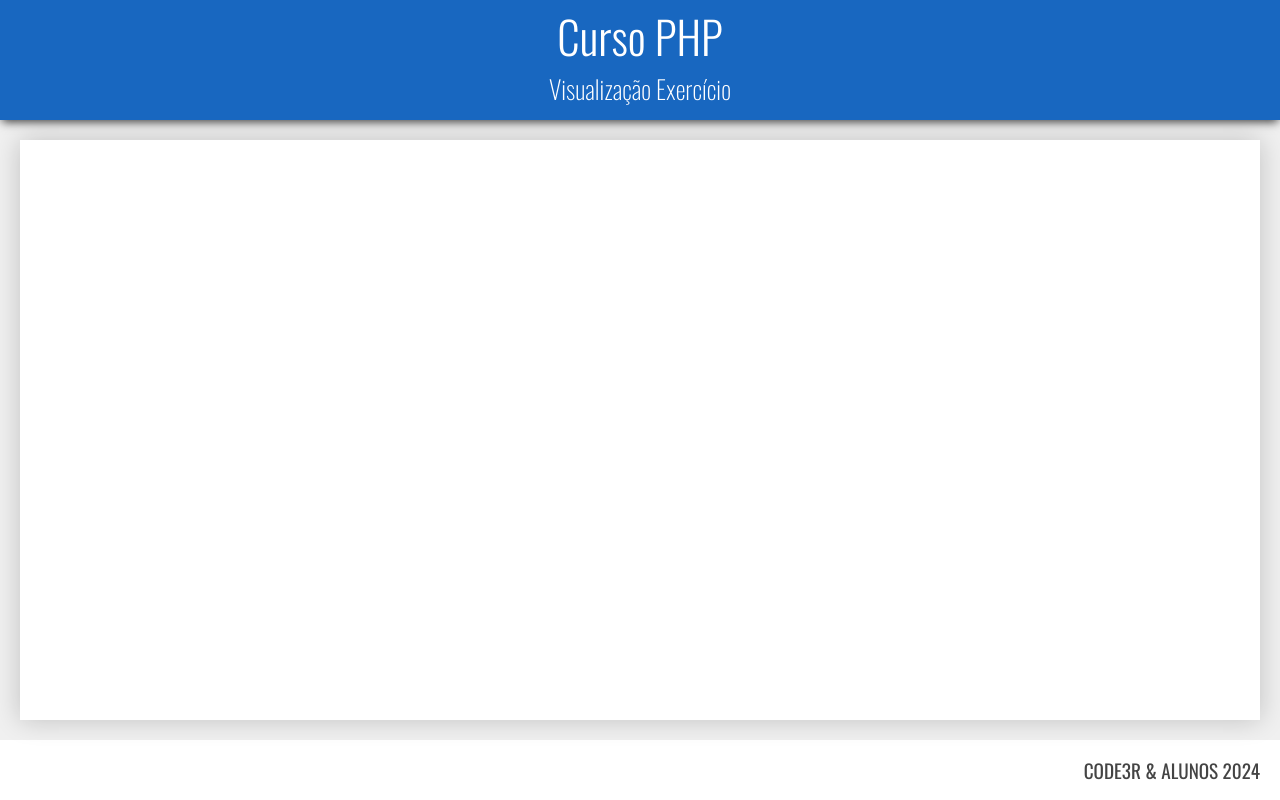
After one commit to Gustavo-OSHA/PHP, a PHP site: page /exercicio.php in a window 1280 px wide. The commit adds this page. Run offline with PHP 8.4, Linux system fonts and the light colour scheme.

Commit message:
Visualizaçao do Exercicio

```diff
--- /dev/null
+++ b/exercicio.php
@@ -0,0 +1,25 @@
+<!DOCTYPE html>
+<html lang="en">
+<head>
+    <meta charset="UTF-8">
+    <link href="https://fonts.googleapis.com/css2?family=Oswald:wght@200..700&display=swap" rel="stylesheet">
+    <link rel="stylesheet" href="assets\css\style.css">
+    <title>Exercício</title>
+
+</head>
+<body>
+    <header class="cabecalho">
+        <h1>Curso PHP</h1>
+        <h2>Visualização Exercício</h2>
+    </header>
+    <main class="principal">
+        <div class="conteudo">
+
+
+        </div>
+    </main>
+    <footer class="rodape">
+        CODE3R & ALUNOS <?= date('Y') ?>
+    </footer>
+
+</html>
--- a/index.php
+++ b/index.php
@@ -18,7 +18,7 @@
                 <div class="modulo verde">
                     <h3>Módulo 01 </h3>
                     <ul>
-                        <li><a href="#">Exercício A</a></li>
+                        <li><a href="exercicio.php">Exercício A</a></li>
                         <li><a href="#">Exercício B</a></li>
                         <li><a href="#">Exercício C</a></li>
                     </ul>
```
